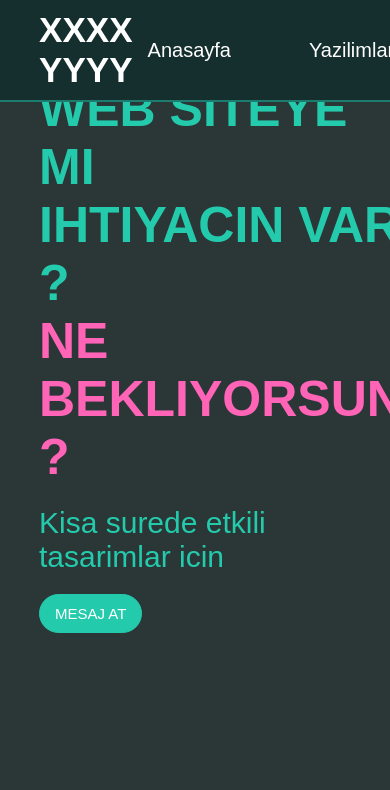
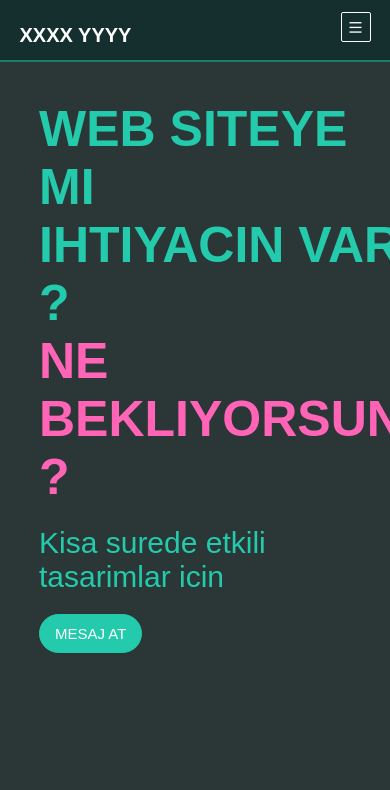
Before and after one commit to doruktekel/Basic_Portfolio, a plain HTML site: page index.html in a window 390 px wide. Shown: the top 790 px of the page. Drawn offline with nearby package versions, Linux system fonts and the light colour scheme.

Commit message:
responsive

```diff
--- a/app.js
+++ b/app.js
@@ -0,0 +1,23 @@
+// var menubar = document.querySelector("#menu-bar");
+// var navbarList = document.querySelector(".navbar-list");
+
+// navbarList.style.top = "-450px";
+
+// menubar.onclick = function () {
+//   if (navbarList.style.top == "-450px") {
+//     navbarList.style.top = "50px";
+//   } else navbarList.style.top = "-450px";
+// };
+
+var menuBar = document.querySelector("#menu-bar");
+var navbarList = document.querySelector(".navbar-list");
+
+navbarList.style.top = "-450px";
+
+menuBar.onclick = function () {
+  if (parseInt(navbarList.style.top) === -450) {
+    navbarList.style.top = "50px";
+  } else {
+    navbarList.style.top = "-450px";
+  }
+};
--- /dev/null
+++ b/css/responsive.css
@@ -0,0 +1,36 @@
+@media screen and (max-width: 770px) {
+  .navbar {
+    width: 90%;
+  }
+  .logo h3 a {
+    font-size: 20px;
+  }
+  #menu-bar {
+    position: absolute;
+    width: 30px;
+    height: 30px;
+    top: 20%;
+    right: 5%;
+    display: grid;
+    justify-content: center;
+    align-items: center;
+    border: 1px solid #fff;
+    border-radius: 2px;
+    cursor: pointer;
+    color: #fff;
+  }
+  .navbar-list {
+    flex-direction: column;
+    position: absolute;
+    background-color: rgba(21, 26, 12, 0.489);
+    width: 100%;
+    left: 0;
+  }
+  .navbar-list li a {
+    border-bottom: 1px solid #fff;
+    display: block;
+    padding: 1px 0;
+    margin: 0 10px;
+    border-radius: 0;
+  }
+}
--- a/style.css
+++ b/css/style.css
@@ -10,17 +10,21 @@ html {
   font-family: Arial, Helvetica, sans-serif;
   color: rgb(255, 255, 255);
 }
+#menu-bar {
+  display: none;
+}
 img {
   width: 80%;
 }
 section {
-  padding: 80px 0;
+  padding: 100px 0;
   background-color: rgb(43, 54, 54);
 }
 .section-title {
   margin-bottom: 100px;
 }
 .section-title h2 {
+  position: relative;
   padding: 10px 0;
   text-align: center;
   font-size: 40px;
@@ -37,7 +41,7 @@ header {
   border-bottom: 2px solid rgb(36, 202, 172, 0.5);
   width: 100%;
   position: fixed;
-  z-index: 1000;
+  z-index: 5;
 }
 .navbar {
   display: flex;
--- a/index.html
+++ b/index.html
@@ -4,11 +4,15 @@
     <meta charset="UTF-8" />
     <meta name="viewport" content="width=device-width, initial-scale=1.0" />
     <title>Basic Portfolio</title>
-    <link rel="stylesheet" href="style.css" />
+    <!-- style css -->
+    <link rel="stylesheet" href="css/style.css" />
+    <!-- remix icon css -->
     <link
       href="https://cdn.jsdelivr.net/npm/remixicon@3.4.0/fonts/remixicon.css"
       rel="stylesheet"
     />
+    <!-- responsive css -->
+    <link rel="stylesheet" href="css/responsive.css" />
   </head>
   <body>
     <!-- HEADER -->
@@ -25,6 +29,9 @@
           <li><a href="#firmalar">Hakkimda</a></li>
           <li><a href="#iletisim">Iletisim</a></li>
         </ul>
+      </div>
+      <div id="menu-bar">
+        <i class="ri-menu-line"></i>
       </div>
     </header>
     <!-- ANA SAYFA -->
@@ -313,5 +320,6 @@
         </div>
       </div>
     </footer>
+    <script src="app.js"></script>
   </body>
 </html>
```
